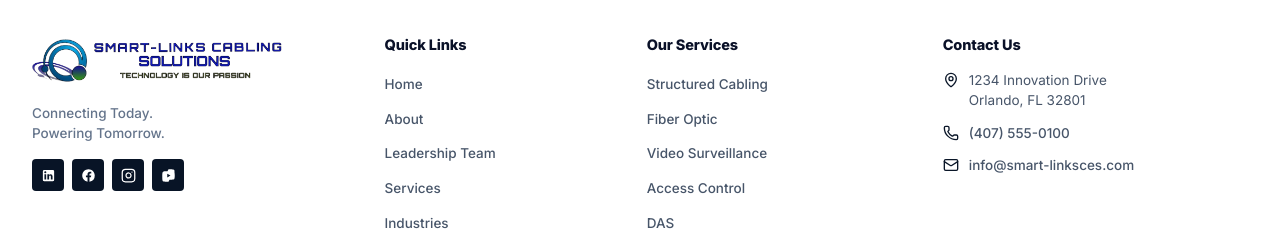
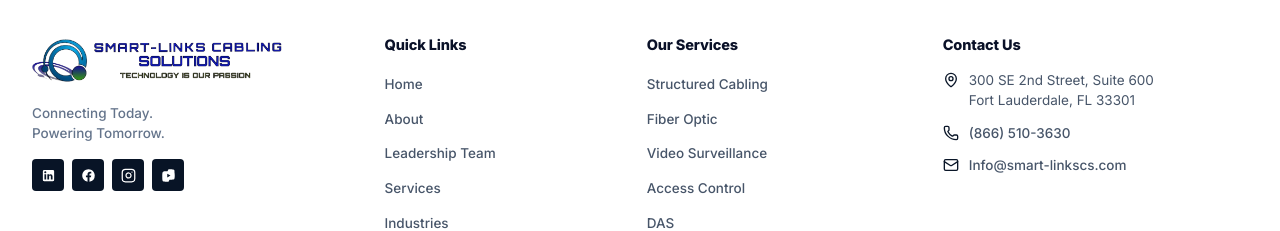
Before and after one commit to devsynxoffical/smartlink, a React (Vite) app: page / in a window 1280 px wide. Shown: the part 3122-3353 px from the top of the page. Built offline with nearby package versions, Linux system fonts and the light colour scheme.

Commit message:
Update corporate contact information across footer, locations, and legal pages

```diff
--- a/src/components/DispatchBadge.tsx
+++ b/src/components/DispatchBadge.tsx
@@ -52,7 +52,7 @@ export const DispatchBadge: React.FC<DispatchBadgeProps> = ({ onOpenQuote }) =>
         <span style={{ color: 'rgba(255, 255, 255, 0.2)' }}>|</span>
 
         <a
-          href="tel:4075550100"
+          href="tel:8665103630"
           style={{
             fontSize: '12px',
             fontWeight: 800,
@@ -64,7 +64,7 @@ export const DispatchBadge: React.FC<DispatchBadgeProps> = ({ onOpenQuote }) =>
           }}
         >
           <Phone size={12} />
-          <span>(407) 555-0100</span>
+          <span>(866) 510-3630</span>
         </a>
 
         <span style={{ color: 'rgba(255, 255, 255, 0.2)' }}>|</span>
--- a/src/components/Footer.tsx
+++ b/src/components/Footer.tsx
@@ -98,17 +98,17 @@ export const Footer: React.FC<FooterProps> = ({ onNavigate }) => {
                 <div className="footer-contact-item">
                   <MapPin size={16} className="footer-contact-icon" style={{ marginTop: '2px' }} />
                   <div>
-                    1234 Innovation Drive<br />
-                    Orlando, FL 32801
+                    300 SE 2nd Street, Suite 600<br />
+                    Fort Lauderdale, FL 33301
                   </div>
                 </div>
                 <div className="footer-contact-item">
                   <Phone size={16} className="footer-contact-icon" />
-                  <a href="tel:4075550100">(407) 555-0100</a>
+                  <a href="tel:8665103630">(866) 510-3630</a>
                 </div>
                 <div className="footer-contact-item">
                   <Mail size={16} className="footer-contact-icon" />
-                  <a href="mailto:info@smart-linksces.com">info@smart-linksces.com</a>
+                  <a href="mailto:Info@smart-linkscs.com">Info@smart-linkscs.com</a>
                 </div>
               </div>
             </div>
--- a/src/data/siteData.ts
+++ b/src/data/siteData.ts
@@ -50,11 +50,11 @@ export const leadershipData: LeaderItem[] = [
 
 export const locationsData: LocationItem[] = [
   {
-    id: 'hq-orlando',
+    id: 'hq-fort-lauderdale',
     name: 'Corporate Headquarters',
-    address: '1234 Innovation Drive',
-    cityStateZip: 'Orlando, FL 32801',
-    phone: '(407) 555-0100',
+    address: '300 SE 2nd Street, Suite 600',
+    cityStateZip: 'Fort Lauderdale, FL 33301',
+    phone: '(866) 510-3630',
     isHQ: true
   },
   {
--- a/src/pages/PrivacyPolicyPage.tsx
+++ b/src/pages/PrivacyPolicyPage.tsx
@@ -145,9 +145,9 @@ export const PrivacyPolicyPage: React.FC<PrivacyPolicyPageProps> = ({
               <div style={{ backgroundColor: '#f8fafc', border: '1px solid #e2e8f0', borderRadius: '10px', padding: '20px 24px', marginTop: '16px' }}>
                 <p style={{ margin: '0 0 8px 0', fontWeight: 700, color: '#0a1128' }}>Smart-Links Cabling Solutions, LLC</p>
                 <p style={{ margin: '0 0 6px 0' }}>Attn: Legal & Compliance Department</p>
-                <p style={{ margin: '0 0 6px 0' }}>1234 Innovation Drive, Orlando, FL 32801</p>
-                <p style={{ margin: '0 0 6px 0' }}>Email: <a href="mailto:privacy@smart-linksces.com" style={{ color: '#0056d2', fontWeight: 600 }}>privacy@smart-linksces.com</a></p>
-                <p style={{ margin: 0 }}>Phone: (407) 555-0100</p>
+                <p style={{ margin: '0 0 6px 0' }}>300 SE 2nd Street, Suite 600, Fort Lauderdale, FL 33301</p>
+                <p style={{ margin: '0 0 6px 0' }}>Email: <a href="mailto:Info@smart-linkscs.com" style={{ color: '#0056d2', fontWeight: 600 }}>Info@smart-linkscs.com</a></p>
+                <p style={{ margin: 0 }}>Phone: (866) 510-3630</p>
               </div>
 
             </div>
--- a/src/pages/ServiceSubPage.tsx
+++ b/src/pages/ServiceSubPage.tsx
@@ -305,12 +305,12 @@ export const ServiceSubPage: React.FC<ServiceSubPageProps> = ({
               <span>START YOUR PROJECT QUOTE</span>
               <ArrowRight size={16} />
             </button>
-            <button
-              onClick={() => onNavigate('contact')}
+            <a
+              href="tel:8665103630"
               className="btn-outline-white"
             >
-              <span>CALL (407) 555-0100</span>
-            </button>
+              <span>CALL (866) 510-3630</span>
+            </a>
           </div>
         </div>
       </section>
--- a/src/pages/TermsOfServicePage.tsx
+++ b/src/pages/TermsOfServicePage.tsx
@@ -157,9 +157,9 @@ export const TermsOfServicePage: React.FC<TermsOfServicePageProps> = ({
               <div style={{ backgroundColor: '#f8fafc', border: '1px solid #e2e8f0', borderRadius: '10px', padding: '20px 24px', marginTop: '16px' }}>
                 <p style={{ margin: '0 0 8px 0', fontWeight: 700, color: '#0a1128' }}>Smart-Links Cabling Solutions, LLC</p>
                 <p style={{ margin: '0 0 6px 0' }}>Attn: General Counsel / Contracts Management</p>
-                <p style={{ margin: '0 0 6px 0' }}>1234 Innovation Drive, Orlando, FL 32801</p>
-                <p style={{ margin: '0 0 6px 0' }}>Email: <a href="mailto:contracts@smart-linksces.com" style={{ color: '#0056d2', fontWeight: 600 }}>contracts@smart-linksces.com</a></p>
-                <p style={{ margin: 0 }}>Phone: (407) 555-0100</p>
+                <p style={{ margin: '0 0 6px 0' }}>300 SE 2nd Street, Suite 600, Fort Lauderdale, FL 33301</p>
+                <p style={{ margin: '0 0 6px 0' }}>Email: <a href="mailto:Info@smart-linkscs.com" style={{ color: '#0056d2', fontWeight: 600 }}>Info@smart-linkscs.com</a></p>
+                <p style={{ margin: 0 }}>Phone: (866) 510-3630</p>
               </div>
 
             </div>
```
